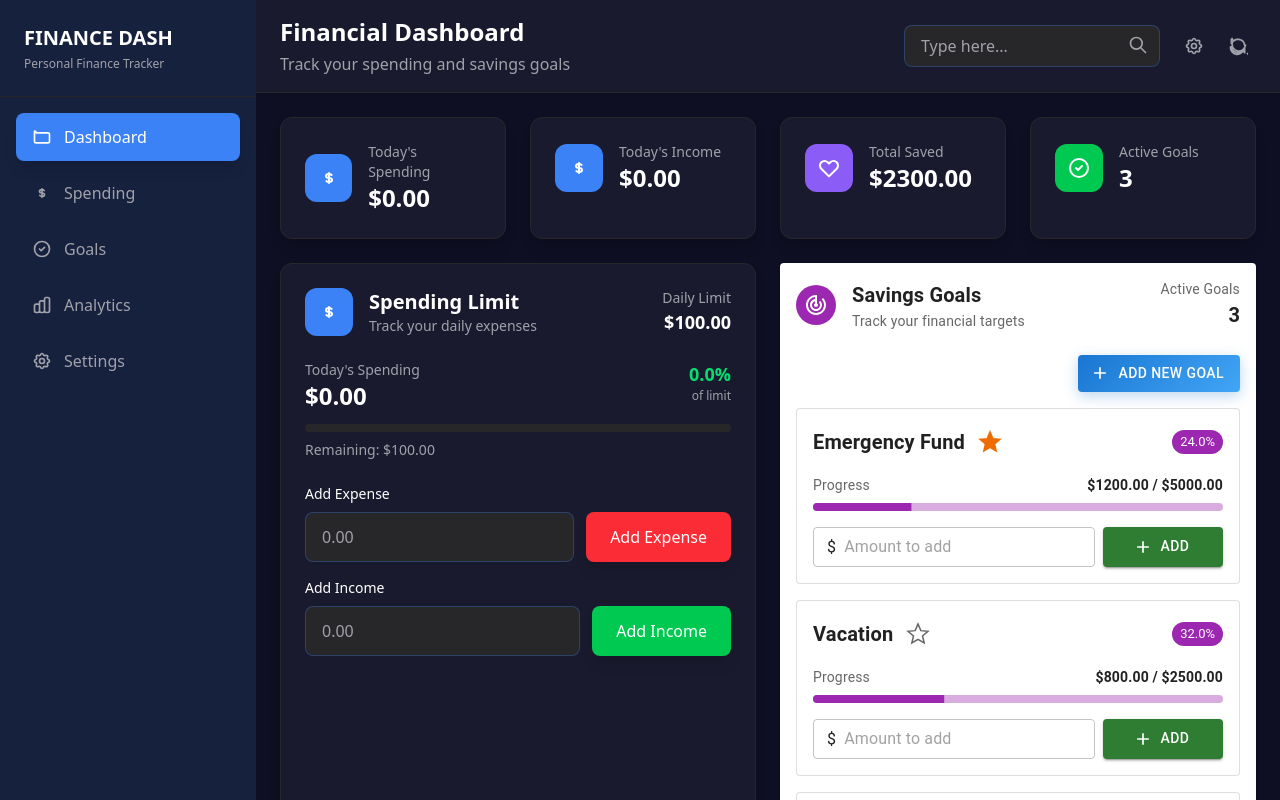
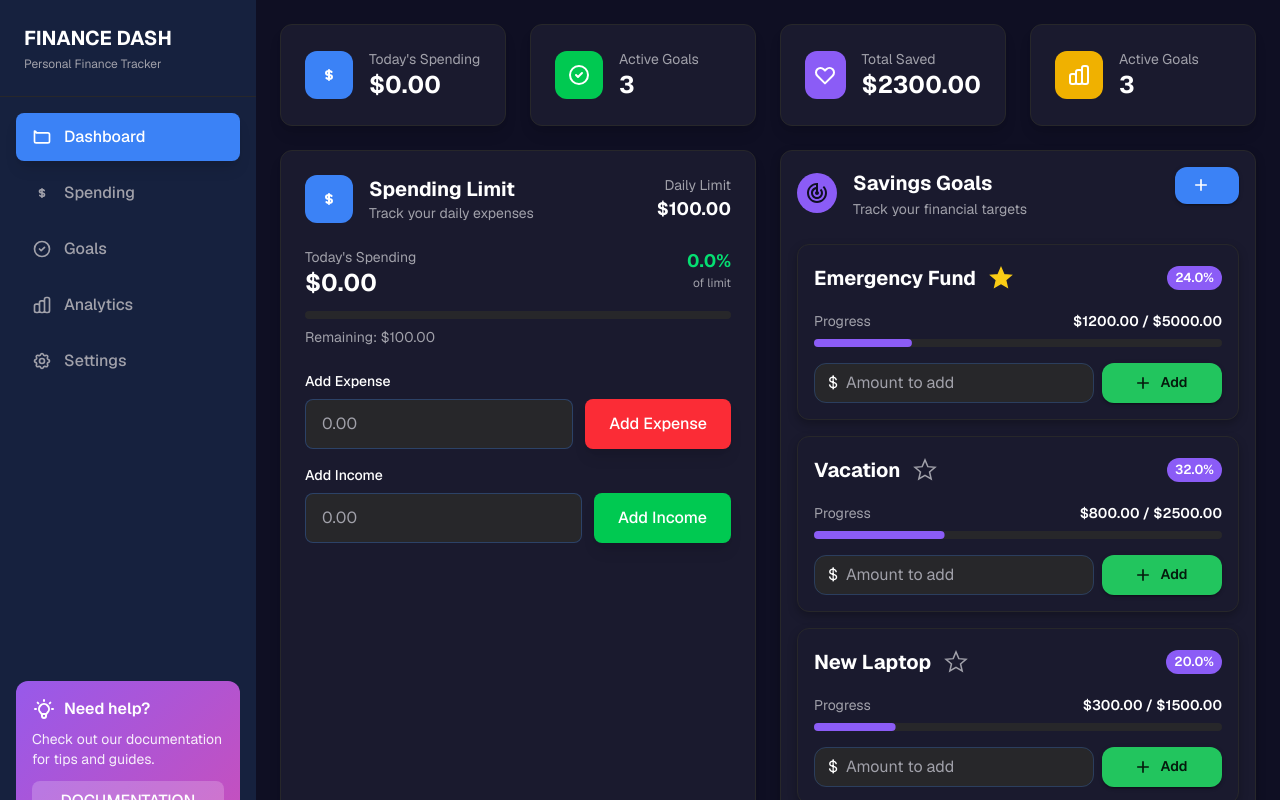
Before and after one commit to KlausMikhaelson/hackthevalley-webapp, a Next.js app: page / in a window 1280 px wide. Shown: the top 800 px of the page. Built offline with nearby package versions, Linux system fonts and the light colour scheme.

Commit message:
ui changes

```diff
--- a/app/components/Dashboard.tsx
+++ b/app/components/Dashboard.tsx
@@ -41,62 +41,6 @@ export default function Dashboard() {
 
       {/* Main Content */}
       <div className="flex-1 flex flex-col">
-        {/* Header */}
-        <header className="bg-[#1a1a2e] border-b border-[#27272a] px-6 py-4">
-          <div className="flex items-center justify-between">
-            <div>
-              <h1 className="text-2xl font-bold text-white">
-                {activeTab === 'dashboard' && 'Financial Dashboard'}
-                {activeTab === 'spending' && 'Spending Tracker'}
-                {activeTab === 'goals' && 'Savings Goals'}
-                {activeTab === 'analytics' && 'Analytics'}
-                {activeTab === 'settings' && 'Settings'}
-              </h1>
-              <p className="text-[#a1a1aa] mt-1">
-                {activeTab === 'dashboard' && 'Track your spending and savings goals'}
-                {activeTab === 'spending' && 'Monitor your daily expenses'}
-                {activeTab === 'goals' && 'Manage your financial targets'}
-                {activeTab === 'analytics' && 'View detailed financial insights'}
-                {activeTab === 'settings' && 'Configure your preferences'}
-              </p>
-            </div>
-
-            <div className="flex items-center gap-4">
-              {/* Search Bar */}
-              <div className="relative">
-                <input
-                  type="text"
-                  placeholder="Type here..."
-                  className="w-64 px-4 py-2 bg-[#27272a] border border-[#3b82f6]/30 rounded-lg focus:ring-2 focus:ring-[#3b82f6] focus:border-[#3b82f6] text-white placeholder-[#a1a1aa]"
-                />
-                <svg className="absolute right-3 top-2.5 w-5 h-5 text-[#a1a1aa]" fill="none" stroke="currentColor" viewBox="0 0 24 24">
-                  <path strokeLinecap="round" strokeLinejoin="round" strokeWidth="2" d="M21 21l-6-6m2-5a7 7 0 11-14 0 7 7 0 0114 0z" />
-                </svg>
-              </div>
-
-              {/* Action Buttons */}
-              <div className="flex gap-2">
-                <button
-                  onClick={() => setShowSettings(!showSettings)}
-                  className="p-2 text-[#a1a1aa] hover:text-white hover:bg-[#27272a] rounded-lg transition-colors"
-                >
-                  <svg className="w-5 h-5" fill="none" stroke="currentColor" viewBox="0 0 24 24">
-                    <path strokeLinecap="round" strokeLinejoin="round" strokeWidth="2" d="M10.325 4.317c.426-1.756 2.924-1.756 3.35 0a1.724 1.724 0 002.573 1.066c1.543-.94 3.31.826 2.37 2.37a1.724 1.724 0 001.065 2.572c1.756.426 1.756 2.924 0 3.35a1.724 1.724 0 00-1.066 2.573c.94 1.543-.826 3.31-2.37 2.37a1.724 1.724 0 00-2.572 1.065c-.426 1.756-2.924 1.756-3.35 0a1.724 1.724 0 00-2.573-1.066c-1.543.94-3.31-.826-2.37-2.37a1.724 1.724 0 00-1.065-2.572c-1.756-.426-1.756-2.924 0-3.35a1.724 1.724 0 001.066-2.573c-.94-1.543.826-3.31 2.37-2.37.996.608 2.296.07 2.572-1.065z" />
-                    <path strokeLinecap="round" strokeLinejoin="round" strokeWidth="2" d="M15 12a3 3 0 11-6 0 3 3 0 016 0z" />
-                  </svg>
-                </button>
-                <button
-                  onClick={resetDailySpending}
-                  className="p-2 text-[#a1a1aa] hover:text-white hover:bg-[#27272a] rounded-lg transition-colors"
-                >
-                  <svg className="w-5 h-5" fill="none" stroke="currentColor" viewBox="0 0 24 24">
-                    <path strokeLinecap="round" strokeLinejoin="round" strokeWidth="2" d="M4 4v5h.582m15.356 2A8.001 8.001 0 004.582 9m0 0H5a8.001 8.001 0 0015.958 2M20 20v-5h-.582m-15.356-2A8.001 8.001 0 0019.418 15M19.418 15H19a8.001 8.001 0 01-15.958-2M4 4l1-1m19.314 19l-1-1M5 4l1 1M18 19l1-1" />
-                  </svg>
-                </button>
-              </div>
-            </div>
-          </div>
-        </header>
 
         {/* Settings Panel */}
         {showSettings && (
@@ -146,14 +90,14 @@ export default function Dashboard() {
 
                 <div className="bg-[#1a1a2e] rounded-xl card-shadow-lg p-6 border border-[#27272a]">
                   <div className="flex items-center">
-                    <div className="w-12 h-12 bg-[#3b82f6] rounded-xl flex items-center justify-center mr-4">
+                    <div className="w-12 h-12 bg-green-500 rounded-xl flex items-center justify-center mr-4">
                       <svg className="w-6 h-6 text-white" fill="none" stroke="currentColor" viewBox="0 0 24 24">
-                        <path strokeLinecap="round" strokeLinejoin="round" strokeWidth="2" d="M12 8c-1.657 0-3 .895-3 2s1.343 2 3 2 3 .895 3 2-1.343 2-3 2m0-8c1.11 0 2.08.402 2.599 1M12 8V7m0 1v8m0 0v1m0-1c-1.11 0-2.08-.402-2.599-1" />
+                        <path strokeLinecap="round" strokeLinejoin="round" strokeWidth="2" d="M9 12l2 2 4-4M21 12a9 9 0 11-18 0 9 9 0 0118 0z" />
                       </svg>
                     </div>
                     <div>
-                      <p className="text-sm text-[#a1a1aa]">Today's Income</p>
-                      <p className="text-2xl font-bold text-white">${dailySpent.toFixed(2)}</p>
+                      <p className="text-sm text-[#a1a1aa]">Active Goals</p>
+                      <p className="text-2xl font-bold text-white">{goals.length}</p>
                     </div>
                   </div>
                 </div>
@@ -174,9 +118,9 @@ export default function Dashboard() {
 
                 <div className="bg-[#1a1a2e] rounded-xl card-shadow-lg p-6 border border-[#27272a]">
                   <div className="flex items-center">
-                    <div className="w-12 h-12 bg-green-500 rounded-xl flex items-center justify-center mr-4">
+                    <div className="w-12 h-12 bg-yellow-500 rounded-xl flex items-center justify-center mr-4">
                       <svg className="w-6 h-6 text-white" fill="none" stroke="currentColor" viewBox="0 0 24 24">
-                        <path strokeLinecap="round" strokeLinejoin="round" strokeWidth="2" d="M9 12l2 2 4-4M21 12a9 9 0 11-18 0 9 9 0 0118 0z" />
+                        <path strokeLinecap="round" strokeLinejoin="round" strokeWidth="2" d="M9 19v-6a2 2 0 00-2-2H5a2 2 0 00-2 2v6a2 2 0 002 2h2a2 2 0 002-2zm0 0V9a2 2 0 012-2h2a2 2 0 012 2v10m-6 0a2 2 0 002 2h2a2 2 0 002-2m0 0V5a2 2 0 012-2h2a2 2 0 012 2v14a2 2 0 01-2 2h-2a2 2 0 01-2-2z" />
                       </svg>
                     </div>
                     <div>
--- a/app/components/Goals.tsx
+++ b/app/components/Goals.tsx
@@ -106,18 +106,6 @@ export default function Goals({ goals, onAddToGoal, onCreateGoal, onDeleteGoal,
               </Typography>
             </Box>
           </Box>
-          {goals.length > 0 && (
-            <Box sx={{ textAlign: 'right' }}>
-              <Typography variant="body2" color="text.secondary">
-                Active Goals
-              </Typography>
-              <Typography variant="h6" sx={{ fontWeight: 'bold' }}>
-                {goals.length}
-              </Typography>
-            </Box>
-          )}
-        </Box>
-
           {/* Create New Goal Button */}
           {onCreateGoal && (
             <Box sx={{ display: 'flex', justifyContent: 'flex-end', mb: 2 }}>
@@ -125,19 +113,20 @@ export default function Goals({ goals, onAddToGoal, onCreateGoal, onDeleteGoal,
                 variant="contained"
                 onClick={() => setShowCreateDialog(true)}
                 startIcon={<AddIcon />}
-              sx={{
-                background: 'linear-gradient(135deg, #1976d2 0%, #42a5f5 100%)',
-                boxShadow: '0 4px 14px rgba(25, 118, 210, 0.3)',
-                '&:hover': {
-                  background: 'linear-gradient(135deg, #1565c0 0%, #1976d2 100%)',
-                  boxShadow: '0 6px 20px rgba(25, 118, 210, 0.4)',
-                },
-              }}
+                // sx={{
+                //   background: 'linear-gradient(135deg, #1976d2 0%, #42a5f5 100%)',
+                //   boxShadow: '0 4px 14px rgba(25, 118, 210, 0.3)',
+                //   '&:hover': {
+                //     background: 'linear-gradient(135deg, #1565c0 0%, #1976d2 100%)',
+                //     boxShadow: '0 6px 20px rgba(25, 118, 210, 0.4)',
+                //   },
+                // }}
               >
-              Add New Goal
+
               </Button>
             </Box>
           )}
+        </Box>
 
         {/* Goals List */}
         <Box sx={{ display: 'flex', flexDirection: 'column', gap: 2 }}>
--- /dev/null
+++ b/app/contexts/ThemeContext.tsx
@@ -0,0 +1,124 @@
+"use client";
+
+import React, { createContext, useContext, useMemo, useState, ReactNode } from 'react';
+import { ThemeProvider, createTheme, CssBaseline, PaletteMode } from '@mui/material';
+
+interface AppThemeContextValue {
+	mode: PaletteMode;
+	toggleMode: () => void;
+}
+
+const AppThemeContext = createContext<AppThemeContextValue | undefined>(undefined);
+
+export const useAppTheme = () => {
+	const ctx = useContext(AppThemeContext);
+	if (!ctx) throw new Error('useAppTheme must be used within AppThemeProvider');
+	return ctx;
+};
+
+const getDesignTokens = (mode: PaletteMode) => ({
+	palette: {
+		mode,
+		primary: { main: '#3b82f6' },
+		secondary: { main: '#8b5cf6' },
+		success: { main: '#22c55e' },
+		warning: { main: '#facc15' },
+		error: { main: '#ef4444' },
+		background: {
+			default: '#0f0f23',
+			paper: '#1a1a2e',
+		},
+		text: {
+			primary: '#ffffff',
+			secondary: '#a1a1aa',
+		},
+	},
+	shape: { borderRadius: 12 },
+	typography: {
+		fontFamily: 'var(--font-geist-sans), system-ui, sans-serif',
+		h6: { fontWeight: 600 },
+	},
+	components: {
+		MuiCard: {
+			styleOverrides: {
+				root: {
+					backgroundColor: 'var(--card-bg)',
+					border: '1px solid var(--border-color)',
+					color: 'var(--foreground)',
+					boxShadow: '0 4px 10px rgba(0,0,0,0.25)',
+				},
+			},
+		},
+		MuiPaper: {
+			styleOverrides: {
+				root: {
+					backgroundImage: 'none',
+				},
+			},
+		},
+		MuiButton: {
+			styleOverrides: {
+				root: {
+					textTransform: 'none',
+					fontWeight: 600,
+					} as any,
+			},
+		},
+		MuiDialog: {
+			styleOverrides: {
+				paper: {
+					backgroundColor: '#1a1a2e',
+					border: '1px solid var(--border-color)',
+				},
+			},
+		},
+		MuiOutlinedInput: {
+			styleOverrides: {
+				root: {
+					backgroundColor: '#27272a',
+					'& fieldset': { borderColor: '#3b82f640' },
+					'&:hover fieldset': { borderColor: '#3b82f680' },
+					'&.Mui-focused fieldset': { borderColor: '#3b82f6' },
+					color: '#ffffff',
+					} as any,
+				input: {
+					'::placeholder': { color: '#a1a1aa', opacity: 1 },
+					} as any,
+			},
+		},
+		MuiLinearProgress: {
+			styleOverrides: {
+				root: {
+					borderRadius: 4,
+					backgroundColor: '#27272a',
+					} as any,
+				bar: {
+					borderRadius: 4,
+					} as any,
+			},
+		},
+		MuiChip: {
+			styleOverrides: {
+				root: {
+					fontWeight: 600,
+					} as any,
+			},
+		},
+	},
+});
+
+export function AppThemeProvider({ children }: { children: ReactNode }) {
+	const [mode, setMode] = useState<PaletteMode>('dark');
+	const toggleMode = () => setMode((m) => (m === 'dark' ? 'light' : 'dark'));
+
+	const theme = useMemo(() => createTheme(getDesignTokens(mode)), [mode]);
+
+	return (
+		<AppThemeContext.Provider value={{ mode, toggleMode }}>
+			<ThemeProvider theme={theme}>
+				<CssBaseline />
+				{children}
+			</ThemeProvider>
+		</AppThemeContext.Provider>
+	);
+}
--- a/app/layout.tsx
+++ b/app/layout.tsx
@@ -1,6 +1,7 @@
 import type { Metadata } from "next";
 import { Geist, Geist_Mono } from "next/font/google";
 import "./globals.css";
+import { AppThemeProvider } from './contexts/ThemeContext';
 
 const geistSans = Geist({
   variable: "--font-geist-sans",
@@ -24,10 +25,10 @@ export default function RootLayout({
 }>) {
   return (
     <html lang="en">
-      <body
-        className={`${geistSans.variable} ${geistMono.variable} antialiased`}
-      >
-        {children}
+      <body className={`${geistSans.variable} ${geistMono.variable} antialiased`}>
+        <AppThemeProvider>
+          {children}
+        </AppThemeProvider>
       </body>
     </html>
   );
```
Lines whose indentation alone changed are shown as unchanged.
